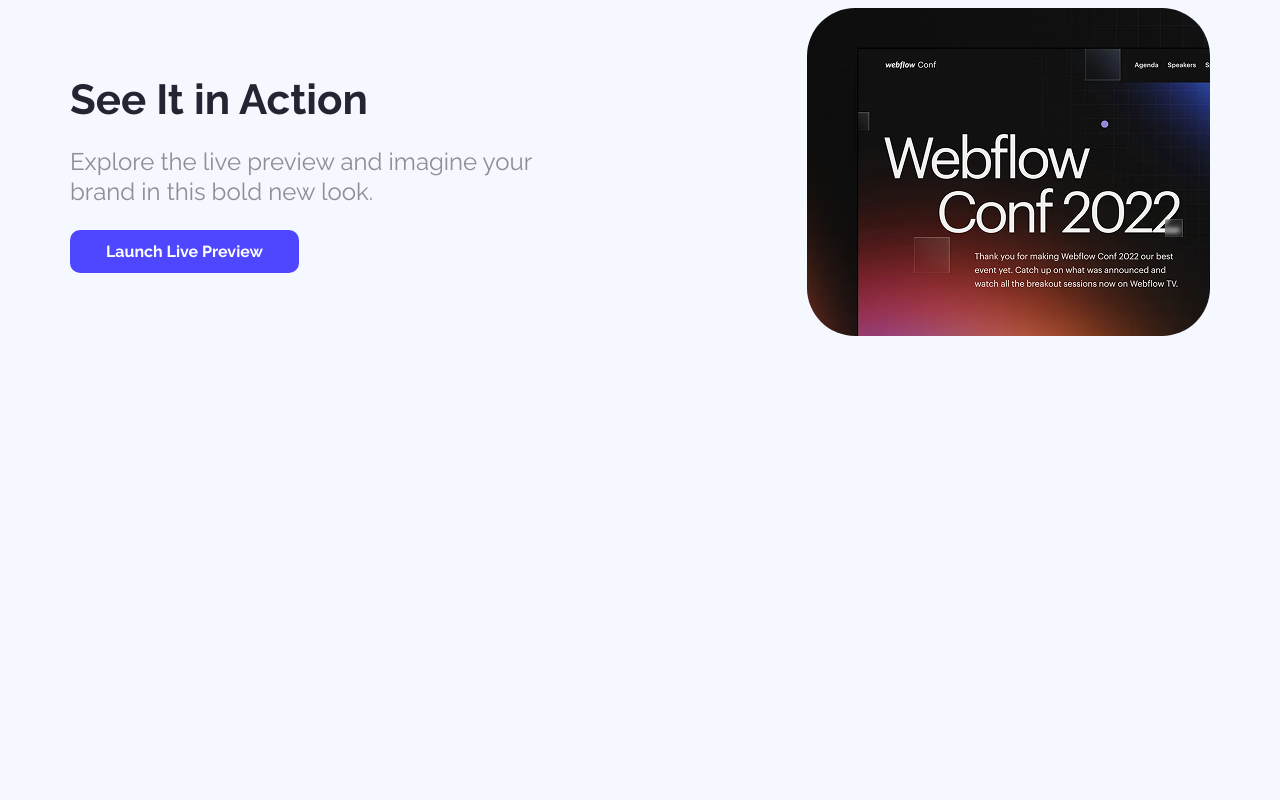
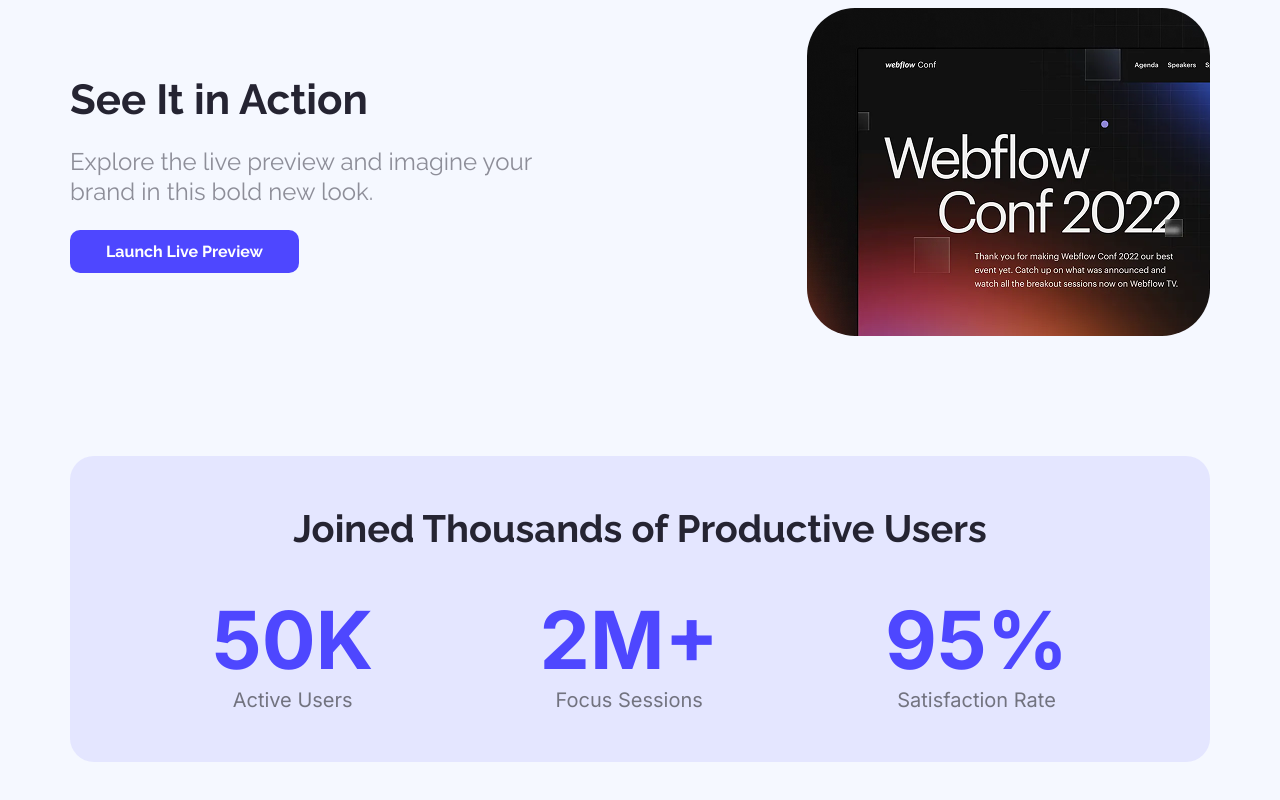
Before and after one commit to devTechware/landing-launchpad, a plain HTML site: page index.html in a window 1280 px wide. Shown: the part 806-1606 px from the top of the page. Before the commit the page ends 1262 px from the top, so only its background shows below. Drawn offline with Linux system fonts and the light colour scheme.

Commit message:
Added productive user section to the code base

```diff
--- a/index.html
+++ b/index.html
@@ -22,7 +22,7 @@
         >
       </nav>
       <div class="hero-container">
-        <h2 class="hero-title">Cool Dark UI Template for Webflow Agencies!</h2>
+        <h1 class="hero-title">Cool Dark UI Template for Webflow Agencies!</h1>
         <button class="btn-primary">Stay Focused</button>
       </div>
     </header>
@@ -41,6 +41,26 @@
           <img src="./images/wc-mini.png" alt="Action Image" />
         </div>
       </section>
+      <!-- Productive User Section -->
+      <section class="productive-user-container secondary-dimensions">
+        <h4 class="productive-user-title">
+          Joined Thousands of Productive Users
+        </h4>
+        <div class="productive-user-stats">
+          <div class="productive-user">
+            <p class="productive-user-numbers">50K</p>
+            <p class="productive-user-info">Active Users</p>
+          </div>
+          <div class="productive-user">
+            <p class="productive-user-numbers">2M+</p>
+            <p class="productive-user-info">Focus Sessions</p>
+          </div>
+          <div class="productive-user">
+            <p class="productive-user-numbers">95%</p>
+            <p class="productive-user-info">Satisfaction Rate</p>
+          </div>
+        </div>
+      </section>
     </main>
     <footer></footer>
   </body>
--- a/styles/style.css
+++ b/styles/style.css
@@ -104,3 +104,39 @@ body {
   border: none;
   border-radius: 48px;
 }
+
+/* Productive User Section */
+
+.productive-user-container {
+  background-color: rgba(78, 71, 255, 0.1);
+  border-radius: 24px;
+  padding: 50px 142px;
+  text-align: center;
+  margin-bottom: 148px;
+}
+
+.productive-user-title {
+  font-size: 38px;
+  font-weight: bold;
+  padding-bottom: 40px;
+}
+
+.productive-user-stats {
+  display: flex;
+  justify-content: space-between;
+}
+
+.productive-user {
+  font-family: "Inter", sans-serif;
+}
+
+.productive-user-numbers {
+  font-size: 80px;
+  font-weight: bold;
+  color: #4e47ff;
+}
+
+.productive-user-info {
+  font-size: 20px;
+  color: rgba(0, 0, 0, 0.5);
+}
```
